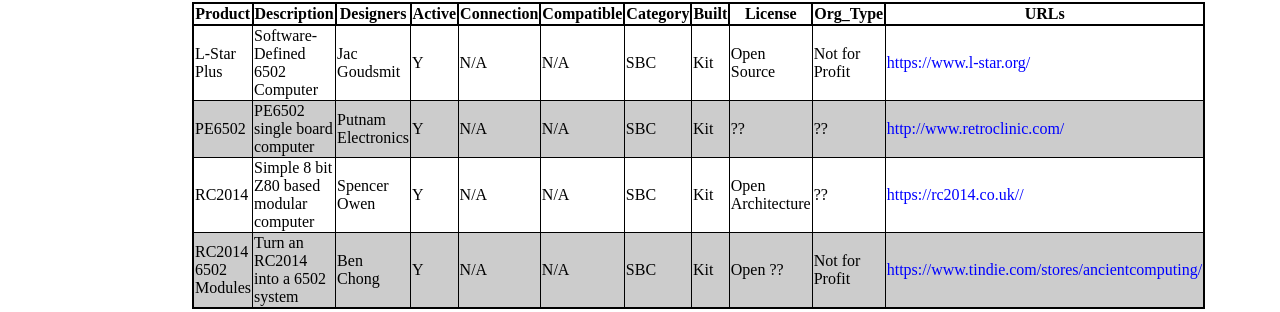
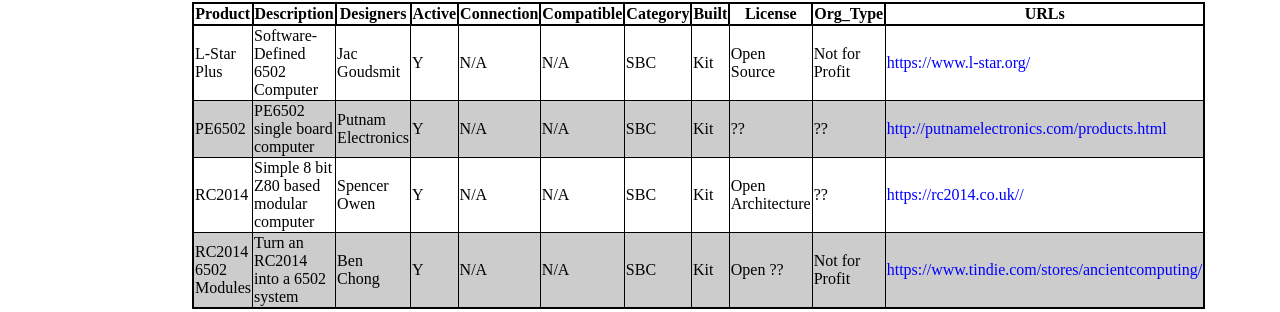
Before and after one commit to elminster/elminster.github.io, a Jekyll site: the page built from hardware.md, in a window 1280 px wide and 900 px high, scrolled down 9235 px. Shown: the part 140-452 px from the top of the window. Built offline with Jekyll 4.4.1, drawn with Linux system fonts in a browser that asks for light colours; some of the changed lines change nothing that is shown.

Commit message:
Fixed URL
URL Fixed for PE6502 Board

```diff
--- a/hardware.md
+++ b/hardware.md
@@ -186,7 +186,7 @@
 | Product | Description | Designers | Active | Connection | Compatible | Category | Built | License | Org_Type | URLs |
 |---------|-------------|-----------|--------|------------|------------|----------|-------|---------|----------|------|
 | L-Star Plus | Software-Defined 6502 Computer | Jac Goudsmit | Y | N/A | N/A | SBC | Kit | Open Source | Not for Profit | <https://www.l-star.org/> |
-| PE6502 | PE6502 single board computer | Putnam Electronics | Y | N/A | N/A | SBC | Kit | ?? | ?? | <http://www.retroclinic.com/> |
+| PE6502 | PE6502 single board computer | Putnam Electronics | Y | N/A | N/A | SBC | Kit | ?? | ?? | <http://putnamelectronics.com/products.html> |
 | RC2014 | Simple 8 bit Z80 based modular computer | Spencer Owen | Y | N/A | N/A | SBC | Kit | Open Architecture | ?? | <https://rc2014.co.uk//> |
 | RC2014 6502 Modules | Turn an RC2014 into a 6502 system | Ben Chong  | Y | N/A | N/A | SBC | Kit | Open ?? | Not for Profit | <https://www.tindie.com/stores/ancientcomputing/> |
 
```
